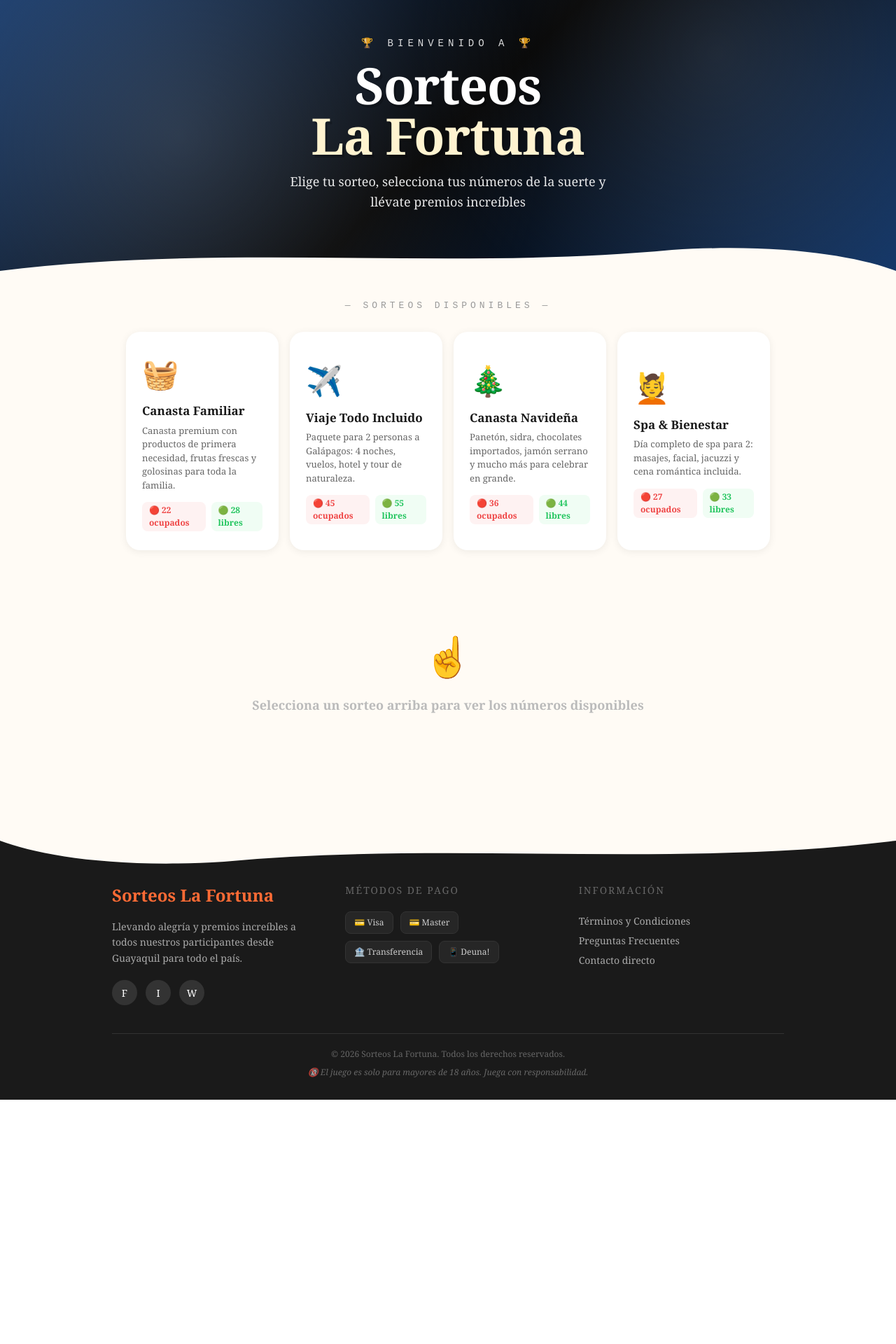
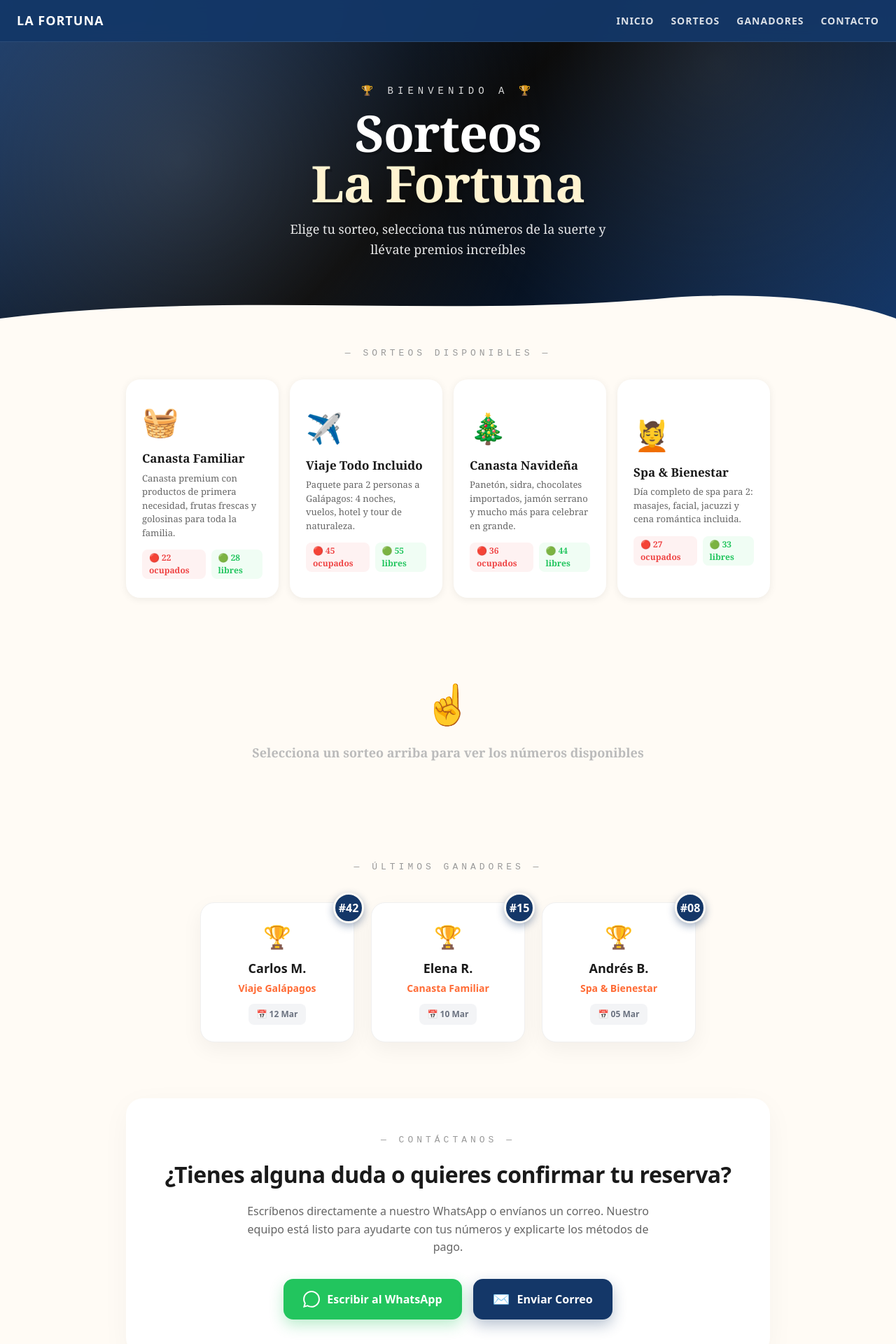
Before and after one commit to TeranHc/SorteosWeb, a Next.js app: page / in a window 1280 px wide. Shown: the top 1920 px of the page at 70% size. Before the commit the page ends 1571 px from the top, so only its background shows below. Built offline with nearby package versions, Linux system fonts and the light colour scheme.

Commit message:
cambios de la pagina

```diff
--- a/src/app/page.js
+++ b/src/app/page.js
@@ -92,10 +92,57 @@ export default function SorteosPage() {
 
   return (
     <div style={{ fontFamily: "'Georgia', 'Times New Roman', serif", minHeight: "100vh", backgroundColor: "#FFFBF5" }}>
+
+      {/* NAVBAR FLOTANTE */}
+      <nav style={{
+        position: "fixed",
+        top: 0,
+        left: 0,
+        right: 0,
+        backgroundColor: "rgba(20, 55, 104, 0.95)",
+        backdropFilter: "blur(8px)",
+        zIndex: 1000,
+        padding: "16px 24px",
+        display: "flex",
+        justifyContent: "space-between",
+        alignItems: "center",
+        borderBottom: "1px solid rgba(255,255,255,0.1)",
+        fontFamily: "system-ui, -apple-system, sans-serif"
+      }}>
+        <div style={{ color: "#fff", fontWeight: "900", fontSize: "18px", letterSpacing: "1px" }}>
+          LA FORTUNA
+        </div>
+
+        <div style={{ display: "flex", gap: "24px" }}>
+          {[
+            { name: "Inicio", link: "#inicio" },
+            { name: "Sorteos", link: "#sorteos" },
+            { name: "Ganadores", link: "#ganadores" },
+            { name: "Contacto", link: "#contacto" }
+          ].map((item) => (
+            <a
+              key={item.name}
+              href={item.link}
+              className="hover:text-orange-400 transition-colors duration-300 hidden sm:block"
+              style={{
+                color: "rgba(255,255,255,0.85)",
+                textDecoration: "none",
+                fontSize: "14px",
+                fontWeight: "600",
+                textTransform: "uppercase",
+                letterSpacing: "1px"
+              }}
+            >
+              {item.name}
+            </a>
+          ))}
+        </div>
+      </nav>
+
       {/* HEADER */}
-      <header style={{
+      <header id="inicio" style={{
         background: "linear-gradient(135deg, #143768 0%, #000000 50%, #143768 100%)",
-        padding: "0",
+        padding: "100px 0 0",
         position: "relative",
         overflow: "hidden",
       }}>
@@ -103,7 +150,7 @@ export default function SorteosPage() {
           position: "absolute", inset: 0,
           backgroundImage: "radial-gradient(circle at 20% 50%, rgba(255,255,255,0.15) 0%, transparent 50%), radial-gradient(circle at 80% 20%, rgba(255,255,255,0.1) 0%, transparent 40%)",
         }} />
-        <div style={{ position: "relative", textAlign: "center", padding: "52px 24px 44px" }}>
+        <div style={{ position: "relative", textAlign: "center", padding: "20px 24px 44px" }}>
           <div style={{ fontSize: "14px", fontFamily: "monospace", letterSpacing: "6px", color: "rgba(255,255,255,0.85)", marginBottom: "12px", textTransform: "uppercase" }}>
             🏆 Bienvenido a 🏆
           </div>
@@ -114,7 +161,6 @@ export default function SorteosPage() {
             letterSpacing: "-1px",
           }}>
             Sorteos
-
             <span style={{ display: "block", color: "#FFF3D0" }}>La Fortuna</span>
           </h1>
           <p style={{ color: "rgba(255,255,255,0.9)", fontSize: "18px", margin: "16px auto 0", maxWidth: "480px", lineHeight: 1.6 }}>
@@ -132,7 +178,7 @@ export default function SorteosPage() {
       <main style={{ maxWidth: "960px", margin: "0 auto", padding: "40px 20px 80px" }}>
 
         {/* PRIZE CARDS */}
-        <section>
+        <section id="sorteos" style={{ scrollMarginTop: "100px" }}>
           <h2 style={{ textAlign: "center", fontSize: "13px", letterSpacing: "5px", color: "#999", textTransform: "uppercase", marginBottom: "28px", fontFamily: "monospace" }}>
             — Sorteos Disponibles —
           </h2>
@@ -307,6 +353,110 @@ export default function SorteosPage() {
             <p style={{ fontSize: "18px", fontWeight: "600" }}>Selecciona un sorteo arriba para ver los números disponibles</p>
           </div>
         )}
+
+        {/* GANADORES SECTION CON NÚMERO DE BOLETO */}
+        <section id="ganadores" style={{ marginTop: "80px", textAlign: "center", scrollMarginTop: "100px" }}>
+          <h2 style={{ fontSize: "13px", letterSpacing: "5px", color: "#999", textTransform: "uppercase", marginBottom: "40px", fontFamily: "monospace" }}>
+            — Últimos Ganadores —
+          </h2>
+          <div style={{ display: "flex", justifyContent: "center", gap: "24px", flexWrap: "wrap", fontFamily: "system-ui, -apple-system, sans-serif" }}>
+            {[
+              { name: "Carlos M.", prize: "Viaje Galápagos", date: "12 Mar", ticket: "42" },
+              { name: "Elena R.", prize: "Canasta Familiar", date: "10 Mar", ticket: "15" },
+              { name: "Andrés B.", prize: "Spa & Bienestar", date: "05 Mar", ticket: "08" }
+            ].map((g, i) => (
+              <div key={i} style={{
+                background: "#fff",
+                padding: "24px 20px",
+                borderRadius: "20px",
+                boxShadow: "0 10px 30px rgba(0,0,0,0.05)",
+                minWidth: "220px",
+                position: "relative",
+                border: "1px solid #f0f0f0"
+              }}>
+                {/* Insignia del número ganador */}
+                <div style={{
+                  position: "absolute",
+                  top: "-15px",
+                  right: "-15px",
+                  background: "#143768",
+                  color: "#fff",
+                  width: "44px",
+                  height: "44px",
+                  borderRadius: "50%",
+                  display: "flex",
+                  alignItems: "center",
+                  justifyContent: "center",
+                  fontWeight: "900",
+                  fontSize: "16px",
+                  boxShadow: "0 4px 12px rgba(20, 55, 104, 0.4)",
+                  border: "3px solid #FFFBF5"
+                }}>
+                  #{g.ticket}
+                </div>
+
+                <div style={{ fontSize: "32px", marginBottom: "8px" }}>🏆</div>
+                <p style={{ fontWeight: "900", margin: "0 0 4px", color: "#1a1a1a", fontSize: "18px" }}>{g.name}</p>
+                <p style={{ color: "#FF6B35", fontSize: "14px", fontWeight: "700", margin: "0 0 12px" }}>{g.prize}</p>
+
+                <div style={{ background: "#F3F4F6", borderRadius: "8px", padding: "6px 12px", display: "inline-block" }}>
+                  <p style={{ color: "#6b7280", fontSize: "12px", margin: "0", fontWeight: "600" }}>📅 {g.date}</p>
+                </div>
+              </div>
+            ))}
+          </div>
+        </section>
+
+        {/* CONTACTO SECTION NUEVA */}
+        <section id="contacto" style={{
+          marginTop: "80px",
+          textAlign: "center",
+          scrollMarginTop: "100px",
+          background: "#fff",
+          padding: "50px 20px",
+          borderRadius: "24px",
+          boxShadow: "0 10px 40px rgba(0,0,0,0.04)",
+          fontFamily: "system-ui, -apple-system, sans-serif"
+        }}>
+          <h2 style={{ fontSize: "13px", letterSpacing: "5px", color: "#999", textTransform: "uppercase", marginBottom: "16px", fontFamily: "monospace" }}>
+            — Contáctanos —
+          </h2>
+          <h3 style={{ fontSize: "32px", fontWeight: "900", color: "#1a1a1a", margin: "0 0 16px", letterSpacing: "-0.5px" }}>
+            ¿Tienes alguna duda o quieres confirmar tu reserva?
+          </h3>
+          <p style={{ color: "#666", maxWidth: "600px", margin: "0 auto 32px", lineHeight: "1.6", fontSize: "16px" }}>
+            Escríbenos directamente a nuestro WhatsApp o envíanos un correo. Nuestro equipo está listo para ayudarte con tus números y explicarte los métodos de pago.
+          </p>
+          <div style={{ display: "flex", justifyContent: "center", gap: "16px", flexWrap: "wrap" }}>
+            <a href="https://wa.me/593999999999" target="_blank" rel="noopener noreferrer"
+               className="hover:scale-105 transition-transform duration-300"
+               style={{
+                 display: "flex", alignItems: "center", gap: "10px",
+                 background: "#22C55E", color: "#fff",
+                 padding: "14px 28px", borderRadius: "14px",
+                 textDecoration: "none", fontWeight: "800", fontSize: "16px",
+                 boxShadow: "0 8px 20px rgba(34,197,94,0.3)"
+               }}>
+              <svg className="w-6 h-6 fill-current" viewBox="0 0 24 24">
+                <path d="M.057 24l1.687-6.163c-1.041-1.804-1.588-3.849-1.587-5.946.003-6.556 5.338-11.891 11.893-11.891 3.181.001 6.167 1.24 8.413 3.488 2.245 2.248 3.481 5.236 3.48 8.414-.003 6.557-5.338 11.892-11.893 11.892-1.99-.001-3.951-.5-5.688-1.448l-6.305 1.654zm6.597-3.807c1.676.995 3.276 1.591 5.392 1.592 5.448 0 9.886-4.438 9.889-9.885.002-5.462-4.415-9.89-9.881-9.892-5.452 0-9.887 4.434-9.889 9.884-.001 2.225.651 3.891 1.746 5.634l-.999 3.648 3.742-.981z"/>
+              </svg>
+              Escribir al WhatsApp
+            </a>
+            <a href="mailto:info@sorteoslafortuna.com"
+               className="hover:scale-105 transition-transform duration-300"
+               style={{
+                 display: "flex", alignItems: "center", gap: "10px",
+                 background: "#143768", color: "#fff",
+                 padding: "14px 28px", borderRadius: "14px",
+                 textDecoration: "none", fontWeight: "800", fontSize: "16px",
+                 boxShadow: "0 8px 20px rgba(20, 55, 104, 0.3)"
+               }}>
+              <span style={{ fontSize: "20px" }}>✉️</span>
+              Enviar Correo
+            </a>
+          </div>
+        </section>
+
       </main>
 
       {/* MODAL */}
@@ -315,7 +465,7 @@ export default function SorteosPage() {
           style={{
             position: "fixed", inset: 0, background: "rgba(0,0,0,0.55)",
             display: "flex", alignItems: "center", justifyContent: "center",
-            zIndex: 999, padding: "20px",
+            zIndex: 9999, padding: "20px",
           }}
           onClick={() => setModal(null)}
         >
@@ -345,7 +495,7 @@ export default function SorteosPage() {
               </p>
             </div>
             <p style={{ color: "#aaa", fontSize: "13px", marginBottom: "24px" }}>
-              Guarda una captura de pantalla como comprobante 📸
+              Guarda una captura de pantalla como comprobante y contáctanos para el pago 📸
             </p>
             <button
               onClick={() => setModal(null)}
@@ -354,22 +504,16 @@ export default function SorteosPage() {
                 borderRadius: "14px", padding: "14px 40px",
                 fontSize: "16px", fontWeight: "800", cursor: "pointer",
                 boxShadow: `0 6px 20px ${modal.prize.color}50`,
+                transition: "transform 0.2s",
               }}
+              className="hover:scale-105"
             >
-              ¡Listo!
+              ¡Entendido!
             </button>
           </div>
         </div>
       )}
 
-      <style>{`
-        @keyframes popIn {
-          from { opacity: 0; transform: scale(0.7); }
-          to   { opacity: 1; transform: scale(1); }
-        }
-        * { box-sizing: border-box; }
-        button:hover:not(:disabled) { filter: brightness(0.95); }
-      `}</style>
       {/* FOOTER */}
       <footer style={{
         background: "#1a1a1a",
@@ -377,9 +521,9 @@ export default function SorteosPage() {
         padding: "60px 20px 30px",
         marginTop: "40px",
         position: "relative",
-        overflow: "hidden"
+        overflow: "hidden",
+        fontFamily: "system-ui, -apple-system, sans-serif"
       }}>
-        {/* Adorno superior (onda invertida) */}
         <div style={{ position: "absolute", top: 0, left: 0, width: "100%", height: "40px", overflow: "hidden", transform: "rotate(180deg)" }}>
           <svg viewBox="0 0 1200 40" preserveAspectRatio="none" style={{ width: "100%", height: "100%", display: "block" }}>
             <path d="M0,40 C300,0 600,40 900,10 C1050,0 1150,20 1200,40 Z" fill="#FFFBF5" />
@@ -401,16 +545,24 @@ export default function SorteosPage() {
               <p style={{ color: "#aaa", fontSize: "14px", lineHeight: "1.6" }}>
                 Llevando alegría y premios increíbles a todos nuestros participantes desde Guayaquil para todo el país.
               </p>
-              <div style={{ display: "flex", gap: "12px", marginTop: "20px" }}>
-                {['Facebook', 'Instagram', 'WhatsApp'].map(social => (
-                  <div key={social} style={{
-                    width: "36px", height: "36px", borderRadius: "50%",
-                    background: "#333", display: "flex", alignItems: "center",
-                    justifyContent: "center", cursor: "pointer", transition: "0.3s"
-                  }}>
-                    <span style={{ fontSize: "14px" }}>{social[0]}</span>
-                  </div>
-                ))}
+
+              {/* Iconos de Redes Sociales */}
+              <div className="flex gap-4 mt-6">
+                <a href="#" className="w-10 h-10 rounded-full bg-gray-800 flex items-center justify-center hover:bg-blue-600 transition-colors duration-300 group">
+                  <svg className="w-5 h-5 fill-current text-gray-400 group-hover:text-white" viewBox="0 0 24 24">
+                    <path d="M24 12.073c0-6.627-5.373-12-12-12s-12 5.373-12 12c0 5.99 4.388 10.954 10.125 11.854v-8.385H7.078v-3.47h3.047V9.43c0-3.007 1.792-4.669 4.533-4.669 1.312 0 2.686.235 2.686.235v2.953H15.83c-1.491 0-1.956.925-1.956 1.874v2.25h3.328l-.532 3.47h-2.796v8.385C19.612 23.027 24 18.062 24 12.073z"/>
+                  </svg>
+                </a>
+                <a href="#" className="w-10 h-10 rounded-full bg-gray-800 flex items-center justify-center hover:bg-pink-600 transition-colors duration-300 group">
+                  <svg className="w-5 h-5 fill-current text-gray-400 group-hover:text-white" viewBox="0 0 24 24">
+                    <path d="M12 2.163c3.204 0 3.584.012 4.85.07 3.252.148 4.771 1.691 4.919 4.919.058 1.265.069 1.645.069 4.849 0 3.205-.012 3.584-.069 4.849-.149 3.225-1.664 4.771-4.919 4.919-1.266.058-1.644.07-4.85.07-3.204 0-3.584-.012-4.849-.07-3.26-.149-4.771-1.699-4.919-4.92-.058-1.265-.07-1.644-.07-4.849 0-3.204.013-3.583.07-4.849.149-3.227 1.664-4.771 4.919-4.919 1.266-.057 1.645-.069 4.849-.069zm0-2.163c-3.259 0-3.667.014-4.947.072-4.358.2-6.78 2.618-6.98 6.98-.059 1.281-.073 1.689-.073 4.948 0 3.259.014 3.668.072 4.948.2 4.358 2.618 6.78 6.98 6.98 1.281.058 1.689.072 4.948.072 3.259 0 3.668-.014 4.948-.072 4.354-.2 6.782-2.618 6.979-6.98.059-1.28.073-1.689.073-4.948 0-3.259-.014-3.667-.072-4.947-.196-4.354-2.617-6.78-6.979-6.98-1.281-.059-1.69-.073-4.949-.073zm0 5.838c-3.403 0-6.162 2.759-6.162 6.162s2.759 6.163 6.162 6.163 6.162-2.759 6.162-6.163c0-3.403-2.759-6.162-6.162-6.162zm0 10.162c-2.209 0-4-1.79-4-4 0-2.209 1.791-4 4-4s4 1.791 4 4c0 2.21-1.791 4-4 4zm6.406-11.845c-.796 0-1.441.645-1.441 1.44s.645 1.44 1.441 1.44c.795 0 1.439-.645 1.439-1.44s-.644-1.44-1.439-1.44z"/>
+                  </svg>
+                </a>
+                <a href="#" className="w-10 h-10 rounded-full bg-gray-800 flex items-center justify-center hover:bg-green-500 transition-colors duration-300 group">
+                  <svg className="w-5 h-5 fill-current text-gray-400 group-hover:text-white" viewBox="0 0 24 24">
+                    <path d="M.057 24l1.687-6.163c-1.041-1.804-1.588-3.849-1.587-5.946.003-6.556 5.338-11.891 11.893-11.891 3.181.001 6.167 1.24 8.413 3.488 2.245 2.248 3.481 5.236 3.48 8.414-.003 6.557-5.338 11.892-11.893 11.892-1.99-.001-3.951-.5-5.688-1.448l-6.305 1.654zm6.597-3.807c1.676.995 3.276 1.591 5.392 1.592 5.448 0 9.886-4.438 9.889-9.885.002-5.462-4.415-9.89-9.881-9.892-5.452 0-9.887 4.434-9.889 9.884-.001 2.225.651 3.891 1.746 5.634l-.999 3.648 3.742-.981z"/>
+                  </svg>
+                </a>
               </div>
             </div>
 
@@ -437,9 +589,9 @@ export default function SorteosPage() {
                 Información
               </h4>
               <ul style={{ listStyle: "none", padding: 0, margin: 0, fontSize: "14px", color: "#aaa", lineHeight: "2" }}>
-                <li style={{ cursor: "pointer" }}>Términos y Condiciones</li>
-                <li style={{ cursor: "pointer" }}>Preguntas Frecuentes</li>
-                <li style={{ cursor: "pointer" }}>Contacto directo</li>
+                <li style={{ cursor: "pointer" }} className="hover:text-white transition-colors">Términos y Condiciones</li>
+                <li style={{ cursor: "pointer" }} className="hover:text-white transition-colors">Preguntas Frecuentes</li>
+                <li style={{ cursor: "pointer" }} className="hover:text-white transition-colors">Aviso de Privacidad</li>
               </ul>
             </div>
           </div>
@@ -452,6 +604,18 @@ export default function SorteosPage() {
           </div>
         </div>
       </footer>
+
+      <style>{`
+        html {
+          scroll-behavior: smooth;
+        }
+        @keyframes popIn {
+          from { opacity: 0; transform: scale(0.7); }
+          to   { opacity: 1; transform: scale(1); }
+        }
+        * { box-sizing: border-box; }
+        button:hover:not(:disabled) { filter: brightness(0.95); }
+      `}</style>
     </div>
   );
 }
```
